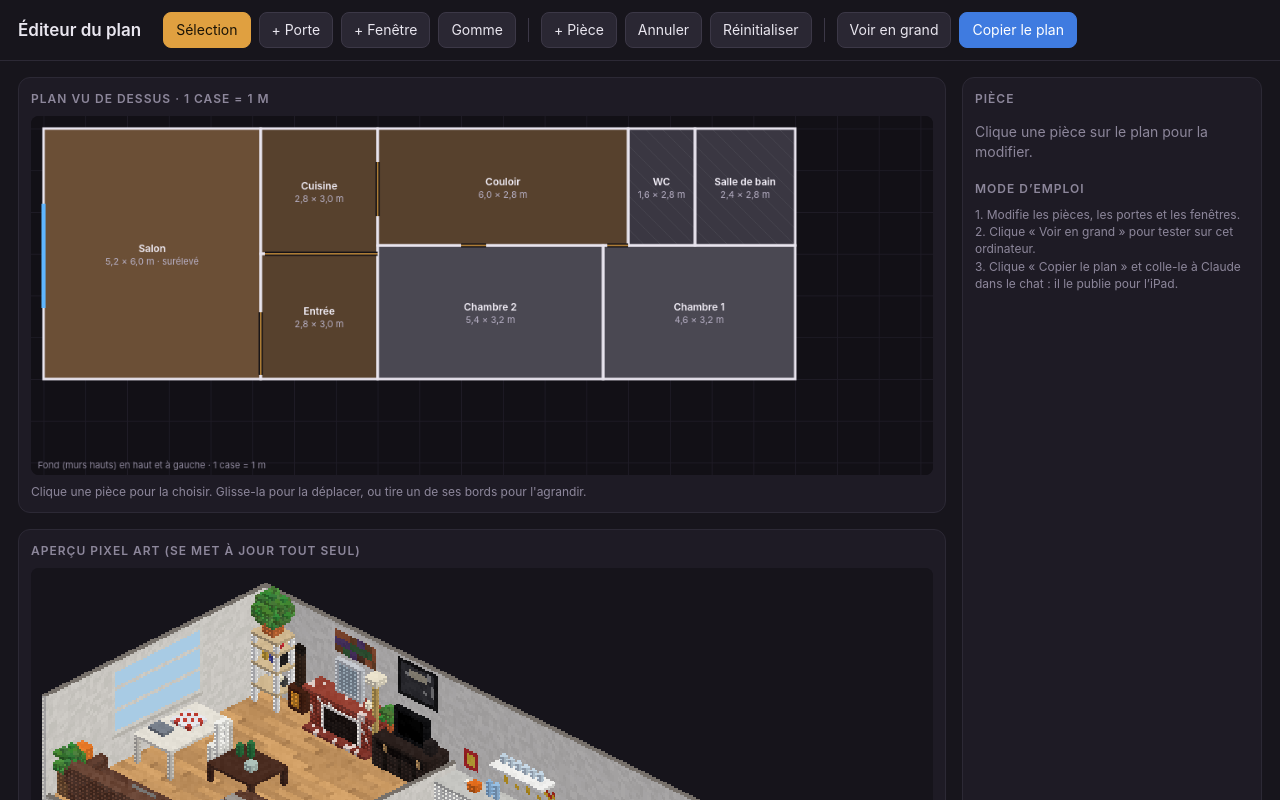
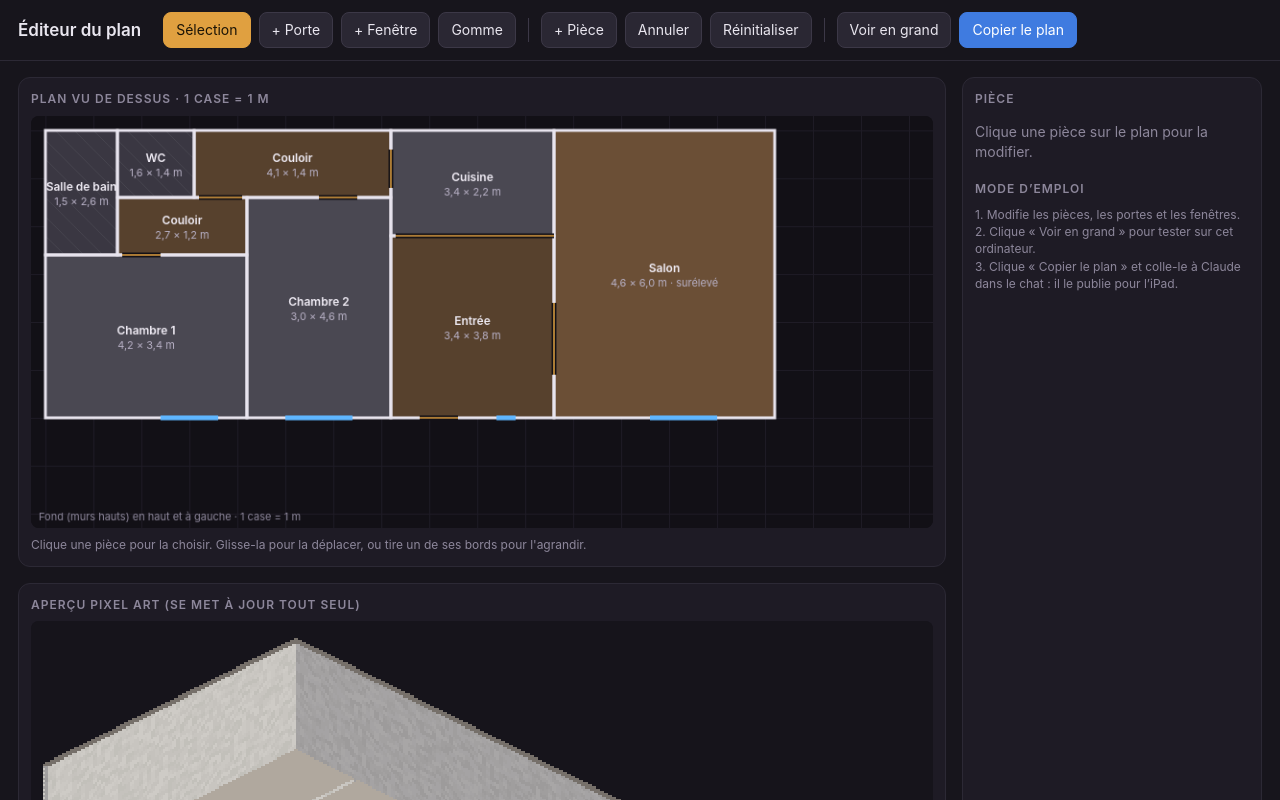
Before and after one commit to legersas47-ship-it/ecran-ipad, a plain HTML site: page appart/editeur.html in a window 1280 px wide. Shown: the top 800 px of the page. Drawn offline with Linux system fonts and the light colour scheme.

Commit message:
Appart : plan de Simon (corrigé : jonctions, escalier vers le salon, passages)
Co-Authored-By: Claude Opus 5.5 <noreply@anthropic.com>
Claude-Session: https://claude.ai/code/session_01SGjuAbPwu9otBovUDuDz86

```diff
--- a/appart/editeur.html
+++ b/appart/editeur.html
@@ -84,8 +84,10 @@ function m2(v) { return (v / 10).toFixed(1).replace('.', ','); }
 function charger(cb) {
   var brouillon = null;
   try { brouillon = JSON.parse(localStorage.getItem('appart-plan')); } catch (e) {}
-  if (brouillon && brouillon.pieces) { cb(brouillon); return; }
-  chargerOriginal(cb);
+  chargerOriginal(function (publie) {
+    // un brouillon n'est repris que s'il part de la version publiee actuelle
+    if (brouillon && brouillon.pieces && (brouillon.rev || 0) === (publie.rev || 0)) { cb(brouillon); } else { cb(publie); }
+  });
 }
 function chargerOriginal(cb) {
   var x = new XMLHttpRequest();
--- a/appart/moteur.js
+++ b/appart/moteur.js
@@ -55,7 +55,7 @@ function couleurSol(sol, x, y) {
 /* ---------- kits de meubles (coordonnees d'origine du prototype) ---------- */
 var AFFICHE = [[124, 74, 44], [58, 104, 62], [206, 160, 70], [92, 64, 120], [170, 92, 58], [90, 56, 40]];
 var KITS = {
-  salon: { ref: [0, 0, 6],
+  salon: { ref: [0, 0, 6], refW: 52, ancreX: 34,
     decoFond: function (x, z) {
       if (x >= 19 && x <= 31 && z >= 25 && z <= 32) {
         if (x === 19 || x === 31 || z === 25 || z === 32) { return [240, 238, 232]; }
@@ -127,7 +127,7 @@ var KITS = {
       feuillage(2, 56, 15, 3, 21);
     }
   },
-  cuisine: { ref: [52, 0, 1],
+  cuisine: { ref: [52, 0, 1], refW: 28,
     decoFond: function (x, z) {
       if (x >= 66 && x <= 79 && z >= 13 && z <= 18) {
         var zig = 18 - Math.abs(((x - 66) % 6) - 3);
@@ -151,25 +151,26 @@ var KITS = {
       for (x = 67; x <= 78; x += 2) { box(x, 2, 20, x, 2, 21, [196, 214, 228]); }
     }
   },
-  entree: { ref: [52, 30, 1],
+  entree: { ref: [52, 30, 1], refW: 28,
     meubles: function (k) {
       var box = k.box, add = k.add, x, y, z, s, top;
       // escalier : 5 marches qui montent vers le salon (cote gauche de l'entree)
+      var M2 = function (xx) { return k.escalierADroite ? 52 + k.largeur - (xx - 52) : xx; };
       for (x = 52; x <= 61; x++) {
         s = Math.floor((x - 52) / 2); top = 4 - s;
         for (y = 44; y <= 58; y++) {
-          k.sol(x, y, top + 1);
-          for (z = 0; z <= top; z++) { k.addAbs(x, y, z, varie(z === top ? PINE : [140, 86, 46], x, y, z, 3), 1); }
+          k.sol(M2(x), y, top + 1);
+          for (z = 0; z <= top; z++) { k.addAbs(M2(x), y, z, varie(z === top ? PINE : [140, 86, 46], x, y, z, 3), 1); }
         }
-        k.bloque(x, 59); k.addAbs(x, 59, top + 9, [150, 90, 46]);
+        k.bloque(M2(x), 59); k.addAbs(M2(x), 59, top + 9, [150, 90, 46]);
       }
-      for (z = 1; z <= 13; z++) { k.addAbs(61, 59, z, [140, 84, 42]); }
-      for (z = 5; z <= 14; z++) { k.addAbs(52, 59, z, [140, 84, 42]); }
+      for (z = 1; z <= 13; z++) { k.addAbs(M2(61), 59, z, [140, 84, 42]); }
+      for (z = 5; z <= 14; z++) { k.addAbs(M2(52), 59, z, [140, 84, 42]); }
       box(69, 44, 1, 71, 46, 1, [190, 196, 202], true); box(70, 45, 2, 70, 45, 7, [190, 196, 202]);
       box(69, 44, 8, 71, 46, 8, [86, 58, 40]); box(70, 46, 4, 71, 47, 9, [26, 26, 30]);
     }
   },
-  chambre1: { ref: [134, 28, 1],
+  chambre1: { ref: [134, 28, 1], refW: 46, ancreX: 150,
     meubles: function (k) {
       var box = k.box;
       box(135, 44, 1, 139, 58, 9, function (x, y, z) {
@@ -292,10 +293,13 @@ function construire(plan) {
   }
   var surSol = {};
   function ctxKit(p, kit) {
-    var r = kit.ref;
-    function T(x, y) { return [p.x0 + (x - r[0]), p.y0 + (y - r[1])]; }
+    var r = kit.ref, dw = kit.refW ? (p.x1 - p.x0) - kit.refW : 0;
+    function T(x, y) { var ax = (kit.ancreX !== undefined && x >= kit.ancreX) ? dw : 0; return [p.x0 + (x - r[0]) + ax, p.y0 + (y - r[1])]; }
     function TZ(z) { return p.niveau + (z - r[2]); }
+    var aDroite = false, q3;
+    for (q3 = 0; q3 < pieces.length; q3++) { if (pieces[q3].niveau > p.niveau && pieces[q3].x0 === p.x1 && pieces[q3].y0 < p.y1 && pieces[q3].y1 > p.y0) { aDroite = true; } }
     return {
+      largeur: p.x1 - p.x0, escalierADroite: aDroite,
       box: function (x0, y0, z0, x1, y1, z1, c, block) {
         var xx, yy, zz, t, cc;
         for (xx = x0; xx <= x1; xx++) {
@@ -340,6 +344,8 @@ function construire(plan) {
     x = i % SX; y = (i - x) / SX;
     var arr = Math.max(solInt(x + 1, y), solInt(x, y + 1)), dev = Math.max(solInt(x - 1, y), solInt(x, y - 1));
     if (arr < 0 && dev < 0) { arr = solInt(x + 1, y + 1); dev = solInt(x - 1, y - 1); }
+    var murG = dedans(x - 1, y) && mur[I(x - 1, y)], murH = dedans(x, y - 1) && mur[I(x, y - 1)];
+    if (arr > 0 && dev < 0 && (solInt(x - 1, y - 1) > 0 || (murG && murH))) { dev = arr; }
     if (arr > 0 && dev < 0) { hMur[i] = ZMAX - 1; }
     else if (arr > 0 && dev > 0) { hMur[i] = Math.max(arr, dev) + 5; }
     else if (dev > 0) { hMur[i] = dev; }
@@ -453,7 +459,8 @@ function construire(plan) {
   function versMonde(kit, x, y, z) {
     var R = reperes[kit];
     if (!R) { return null; }
-    return [R.p.x0 + (x - R.ref[0]), R.p.y0 + (y - R.ref[1]), z === undefined ? undefined : R.p.niveau + (z - R.ref[2])];
+    var K2 = KITS[kit], ax = (K2.ancreX !== undefined && x >= K2.ancreX && K2.refW) ? (R.p.x1 - R.p.x0) - K2.refW : 0;
+    return [R.p.x0 + (x - R.ref[0]) + ax, R.p.y0 + (y - R.ref[1]), z === undefined ? undefined : R.p.niveau + (z - R.ref[2])];
   }
 
   return {
--- a/appart/plan.json
+++ b/appart/plan.json
@@ -4,9 +4,9 @@
   {
    "id": "salon",
    "nom": "Salon",
-   "x0": 0,
+   "x0": 106,
    "y0": 0,
-   "x1": 52,
+   "x1": 152,
    "y1": 60,
    "niveau": 6,
    "sol": "bois",
@@ -14,14 +14,14 @@
    "ouvertures": [
     {
      "type": "fenetre",
-     "cote": "gauche",
-     "debut": 18,
-     "long": 25
+     "cote": "avant",
+     "debut": 20,
+     "long": 14
     },
     {
      "type": "porte",
-     "cote": "droite",
-     "debut": 44,
+     "cote": "gauche",
+     "debut": 36,
      "long": 15
     }
    ]
@@ -29,71 +29,78 @@
   {
    "id": "cuisine",
    "nom": "Cuisine",
-   "x0": 52,
+   "x0": 72,
    "y0": 0,
-   "x1": 80,
-   "y1": 30,
+   "x1": 106,
+   "y1": 22,
    "niveau": 1,
-   "sol": "bois",
+   "sol": "gris",
    "kit": "cuisine",
    "ouvertures": [
     {
      "type": "porte",
-     "cote": "droite",
-     "debut": 8,
-     "long": 13
+     "cote": "avant",
+     "debut": 1,
+     "long": 33
     },
     {
      "type": "porte",
-     "cote": "avant",
-     "debut": 1,
-     "long": 27
+     "cote": "gauche",
+     "debut": 4,
+     "long": 8
     }
    ]
   },
   {
    "id": "entree",
    "nom": "Entrée",
-   "x0": 52,
-   "y0": 30,
-   "x1": 80,
+   "x0": 72,
+   "y0": 22,
+   "x1": 106,
    "y1": 60,
    "niveau": 1,
    "sol": "bois",
    "kit": "entree",
-   "ouvertures": []
+   "ouvertures": [
+    {
+     "type": "porte",
+     "cote": "avant",
+     "debut": 6,
+     "long": 8
+    },
+    {
+     "type": "fenetre",
+     "cote": "avant",
+     "debut": 22,
+     "long": 4
+    }
+   ]
   },
   {
    "id": "couloir",
    "nom": "Couloir",
-   "x0": 80,
+   "x0": 31,
    "y0": 0,
-   "x1": 140,
-   "y1": 28,
+   "x1": 72,
+   "y1": 14,
    "niveau": 1,
    "sol": "bois",
    "ouvertures": [
     {
      "type": "porte",
      "cote": "avant",
-     "debut": 20,
-     "long": 6
-    },
-    {
-     "type": "porte",
-     "cote": "avant",
-     "debut": 55,
-     "long": 5
+     "debut": 1,
+     "long": 9
     }
    ]
   },
   {
    "id": "wc",
    "nom": "WC",
-   "x0": 140,
+   "x0": 15,
    "y0": 0,
-   "x1": 156,
-   "y1": 28,
+   "x1": 31,
+   "y1": 14,
    "niveau": 1,
    "sol": "gris",
    "ferme": true,
@@ -102,10 +109,10 @@
   {
    "id": "sdb",
    "nom": "Salle de bain",
-   "x0": 156,
+   "x0": 0,
    "y0": 0,
-   "x1": 180,
-   "y1": 28,
+   "x1": 15,
+   "y1": 26,
    "niveau": 1,
    "sol": "gris",
    "ferme": true,
@@ -114,25 +121,63 @@
   {
    "id": "c2",
    "nom": "Chambre 2",
-   "x0": 80,
-   "y0": 28,
-   "x1": 134,
+   "x0": 42,
+   "y0": 14,
+   "x1": 72,
    "y1": 60,
    "niveau": 1,
    "sol": "gris",
-   "ouvertures": []
+   "ouvertures": [
+    {
+     "type": "fenetre",
+     "cote": "avant",
+     "debut": 8,
+     "long": 14
+    },
+    {
+     "type": "porte",
+     "cote": "fond",
+     "debut": 15,
+     "long": 8
+    }
+   ]
   },
   {
    "id": "c1",
    "nom": "Chambre 1",
-   "x0": 134,
-   "y0": 28,
-   "x1": 180,
+   "x0": 0,
+   "y0": 26,
+   "x1": 42,
    "y1": 60,
    "niveau": 1,
    "sol": "clair",
    "kit": "chambre1",
+   "ouvertures": [
+    {
+     "type": "fenetre",
+     "cote": "avant",
+     "debut": 24,
+     "long": 12
+    },
+    {
+     "type": "porte",
+     "cote": "fond",
+     "debut": 16,
+     "long": 8
+    }
+   ]
+  },
+  {
+   "id": "p1795681748514",
+   "nom": "Couloir",
+   "x0": 15,
+   "y0": 14,
+   "x1": 42,
+   "y1": 26,
+   "niveau": 1,
+   "sol": "bois",
    "ouvertures": []
   }
- ]
+ ],
+ "rev": 2
 }
```
